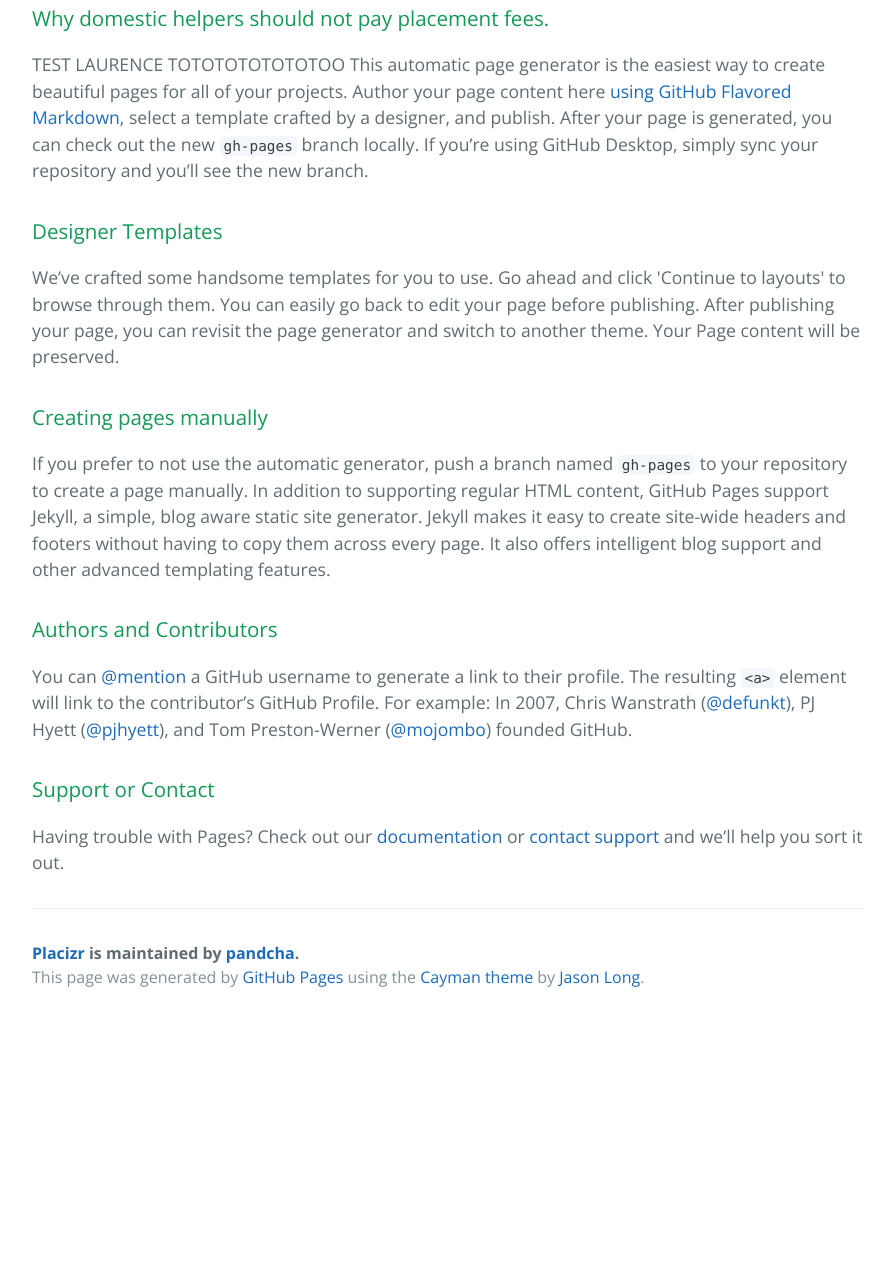
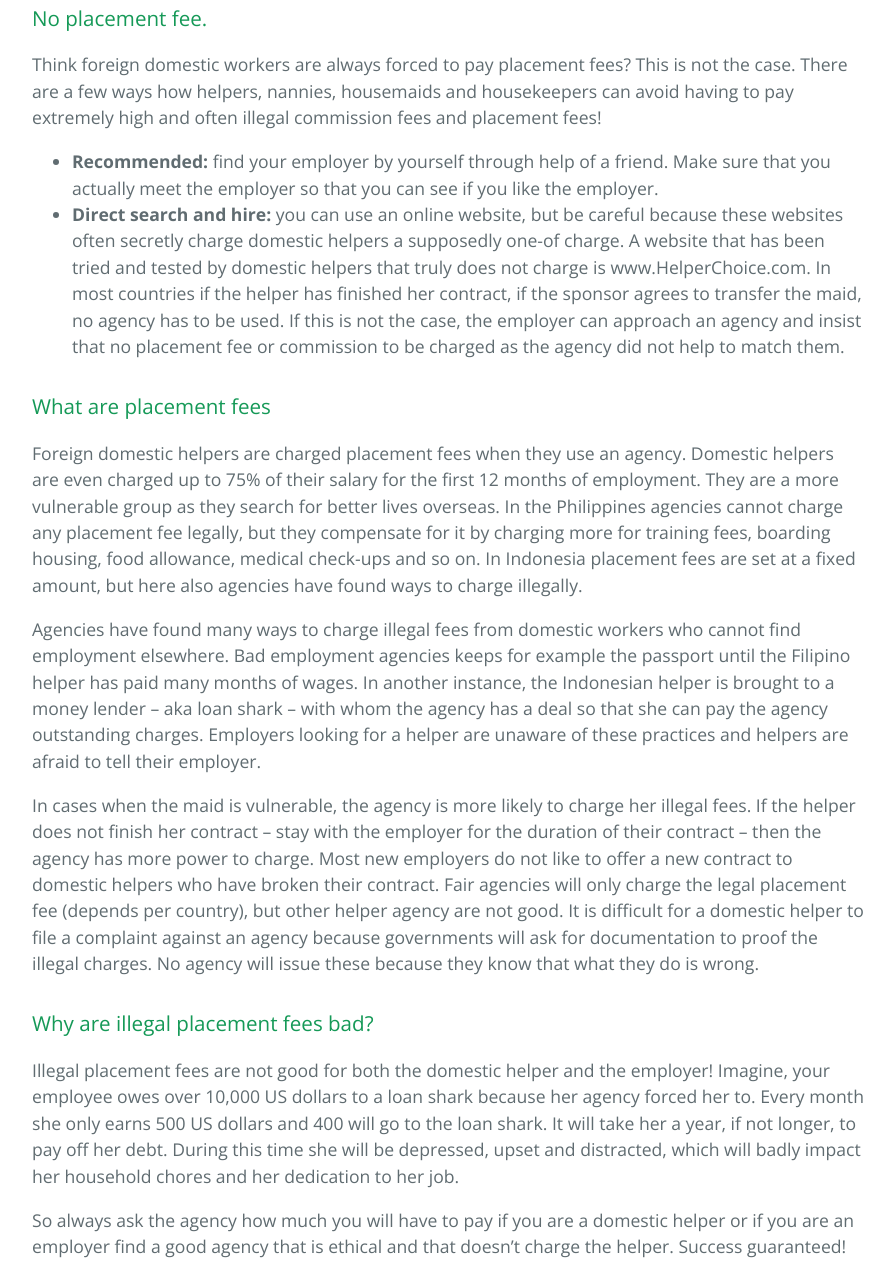
Before and after one commit to pandcha/placizr, a plain HTML site: page index.html in a window 1280 px wide. Shown: the part 365-1627 px from the top of the page, without its empty margins (192-1087 px from the left). Before the commit the page ends 1386 px from the top, so only its background shows below. Drawn offline with nearby package versions, Linux system fonts and the light colour scheme.

Commit message:
modified content

```diff
--- a/index.html
+++ b/index.html
@@ -11,7 +11,7 @@
   </head>
   <body>
     <section class="page-header">
-      <h1 class="project-name">Placizr</h1>
+      <h1 class="project-name">Say no to placement fees!</h1>
       <h2 class="project-tagline"></h2>
       <a href="https://www.facebook.com/helperchoice" class="btn">Follow us on Facebook</a>
       <a href="http://www.helperchoice.com/employers" class="btn">Check employers ads</a>
@@ -20,37 +20,30 @@
 
     <section class="main-content">
       <h3>
-<a id="why-domestic-helpers-should-not-pay-placement-fees" class="anchor" href="#why-domestic-helpers-should-not-pay-placement-fees" aria-hidden="true"><span class="octicon octicon-link"></span></a>Why domestic helpers should not pay placement fees.</h3>
+<a id="why-domestic-helpers-should-not-pay-placement-fees" class="anchor" href="#why-domestic-helpers-should-not-pay-placement-fees" aria-hidden="true"><span class="octicon octicon-link"></span></a>No placement fee.</h3>
 
-<p>TEST LAURENCE TOTOTOTOTOTOTOO This automatic page generator is the easiest way to create beautiful pages for all of your projects. Author your page content here <a href="https://guides.github.com/features/mastering-markdown/">using GitHub Flavored Markdown</a>, select a template crafted by a designer, and publish. After your page is generated, you can check out the new <code>gh-pages</code> branch locally. If you’re using GitHub Desktop, simply sync your repository and you’ll see the new branch.</p>
+<p>Think foreign domestic workers are always forced to pay placement fees? This is not the case. There are a few ways how helpers, nannies, housemaids and housekeepers can avoid having to pay extremely high and often illegal commission fees and placement fees!</p>
+
+<ul>
+  <li><strong>Recommended:</strong> find your employer by yourself through help of a friend. Make sure that you actually meet the employer so that you can see if you like the employer. </li>
+  <li><strong>Direct search and hire:</strong> you can use an online website, but be careful because these websites often secretly charge domestic helpers a supposedly one-of charge. A website that has been tried and tested by domestic helpers that truly does not charge is www.HelperChoice.com. In most countries if the helper has finished her contract, if the sponsor agrees to transfer the maid, no agency has to be used. If this is not the case, the employer can approach an agency and insist that no placement fee or commission to be charged as the agency did not help to match them. </li>
+</ul>
 
 <h3>
-<a id="designer-templates" class="anchor" href="#designer-templates" aria-hidden="true"><span class="octicon octicon-link"></span></a>Designer Templates</h3>
+<a id="designer-templates" class="anchor" href="#designer-templates" aria-hidden="true"><span class="octicon octicon-link"></span></a>What are placement fees</h3>
 
-<p>We’ve crafted some handsome templates for you to use. Go ahead and click 'Continue to layouts' to browse through them. You can easily go back to edit your page before publishing. After publishing your page, you can revisit the page generator and switch to another theme. Your Page content will be preserved.</p>
+<p>Foreign domestic helpers are charged placement fees when they use an agency. Domestic helpers are even charged up to 75% of their salary for the first 12 months of employment. They are a more vulnerable group as they search for better lives overseas. In the Philippines agencies cannot charge any placement fee legally, but they compensate for it by charging more for training fees, boarding housing, food allowance, medical check-ups and so on. In Indonesia placement fees are set at a fixed amount, but here also agencies have found ways to charge illegally.</p>
+
+<p>Agencies have found many ways to charge illegal fees from domestic workers who cannot find employment elsewhere. Bad employment agencies keeps for example the passport until the Filipino helper has paid many months of wages. In another instance, the Indonesian helper is brought to a money lender – aka loan shark – with whom the agency has a deal so that she can pay the agency outstanding charges. Employers looking for a helper are unaware of these practices and helpers are afraid to tell their employer.</p>
+
+<p>In cases when the maid is vulnerable, the agency is more likely to charge her illegal fees. If the helper does not finish her contract – stay with the employer for the duration of their contract – then the agency has more power to charge. Most new employers do not like to offer a new contract to domestic helpers who have broken their contract. Fair agencies will only charge the legal placement fee (depends per country), but other helper agency are not good. It is difficult for a domestic helper to file a complaint against an agency because governments will ask for documentation to proof the illegal charges. No agency will issue these because they know that what they do is wrong.</p>
 
 <h3>
-<a id="creating-pages-manually" class="anchor" href="#creating-pages-manually" aria-hidden="true"><span class="octicon octicon-link"></span></a>Creating pages manually</h3>
+<a id="why-are-placement-fees-bad" class="anchor" href="#cwhy-are-placement-fees-bad" aria-hidden="true"><span class="octicon octicon-link"></span></a>Why are illegal placement fees bad?</h3>
 
-<p>If you prefer to not use the automatic generator, push a branch named <code>gh-pages</code> to your repository to create a page manually. In addition to supporting regular HTML content, GitHub Pages support Jekyll, a simple, blog aware static site generator. Jekyll makes it easy to create site-wide headers and footers without having to copy them across every page. It also offers intelligent blog support and other advanced templating features.</p>
+<p>Illegal placement fees are not good for both the domestic helper and the employer! Imagine, your employee owes over 10,000 US dollars to a loan shark because her agency forced her to. Every month she only earns 500 US dollars and 400 will go to the loan shark. It will take her a year, if not longer, to pay off her debt. During this time she will be depressed, upset and distracted, which will badly impact her household chores and her dedication to her job. </p>
 
-<h3>
-<a id="authors-and-contributors" class="anchor" href="#authors-and-contributors" aria-hidden="true"><span class="octicon octicon-link"></span></a>Authors and Contributors</h3>
-
-<p>You can <a href="https://github.com/blog/821" class="user-mention">@mention</a> a GitHub username to generate a link to their profile. The resulting <code>&lt;a&gt;</code> element will link to the contributor’s GitHub Profile. For example: In 2007, Chris Wanstrath (<a href="https://github.com/defunkt" class="user-mention">@defunkt</a>), PJ Hyett (<a href="https://github.com/pjhyett" class="user-mention">@pjhyett</a>), and Tom Preston-Werner (<a href="https://github.com/mojombo" class="user-mention">@mojombo</a>) founded GitHub.</p>
-
-<h3>
-<a id="support-or-contact" class="anchor" href="#support-or-contact" aria-hidden="true"><span class="octicon octicon-link"></span></a>Support or Contact</h3>
-
-<p>Having trouble with Pages? Check out our <a href="https://help.github.com/pages">documentation</a> or <a href="https://github.com/contact">contact support</a> and we’ll help you sort it out.</p>
-
-      <footer class="site-footer">
-        <span class="site-footer-owner"><a href="https://github.com/pandcha/placizr">Placizr</a> is maintained by <a href="https://github.com/pandcha">pandcha</a>.</span>
-
-        <span class="site-footer-credits">This page was generated by <a href="https://pages.github.com">GitHub Pages</a> using the <a href="https://github.com/jasonlong/cayman-theme">Cayman theme</a> by <a href="https://twitter.com/jasonlong">Jason Long</a>.</span>
-      </footer>
-
-    </section>
+<p>So always ask the agency how much you will have to pay if you are a domestic helper or if you are an employer find a good agency that is ethical and that doesn’t charge the helper. Success guaranteed!</p>
 
 
   </body>
```
